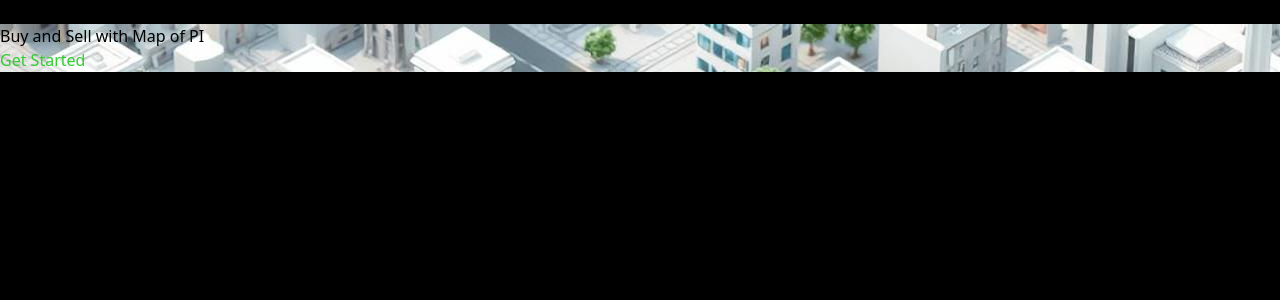
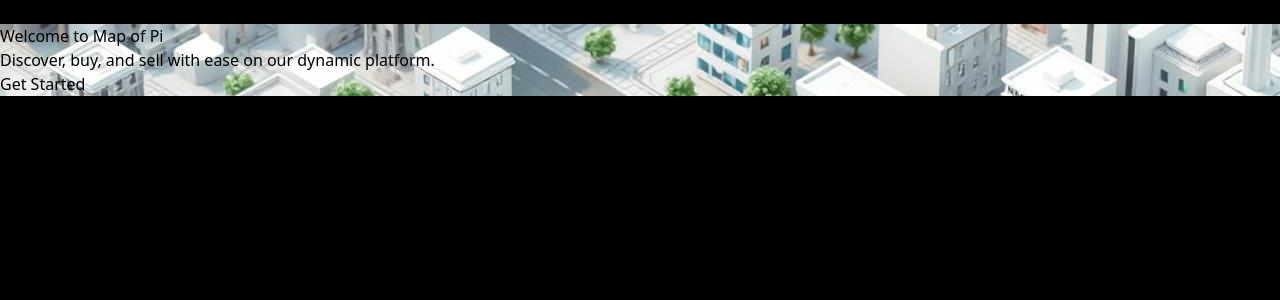
Before and after one commit to map-of-pi/map-web-dev, a React (Vite) app: page / in a window 1280 px wide. Shown: the top 300 px of the page. Built offline with nearby package versions, Linux system fonts and the light colour scheme.

Commit message:
style: add blurry layer over the hero-section

```diff
--- a/src/components/HeroSection.jsx
+++ b/src/components/HeroSection.jsx
@@ -12,13 +12,20 @@ const HeroSection = () => {
   return (
     <section
       ref={heroRef}
-      className="relative flex items-center justify-center h-screen bg-cover bg-center"
+      className='relative flex items-center justify-center h-screen bg-cover bg-center'
       style={{ backgroundImage: `url(${backgroundImage})` }}
     >
-      <div className="absolute inset-0 bg-primary opacity-50 blur-lg md:blur-none"></div>
-      <div className="z-10 text-center">
-        <h1 className="text-4xl md:text-6xl text-white font-bold">Buy and Sell with Map of PI</h1>
-        <button className="mt-6 px-8 py-3 bg-white text-primary rounded-full font-semibold hover:bg-primary hover:text-white transition-all duration-300 transform hover:scale-105">
+      {/* Blurred Background Overlay */}
+      <div className='absolute inset-0 bg-black bg-opacity-50 backdrop-blur-lg'></div>
+
+      <div className='relative z-10 text-center px-4'>
+        <h1 className='text-4xl md:text-6xl font-extrabold text-white tracking-tight leading-tight'>
+          Welcome to Map of Pi
+        </h1>
+        <p className='mt-4 text-lg md:text-xl text-gray-200 max-w-2xl mx-auto'>
+          Discover, buy, and sell with ease on our dynamic platform.
+        </p>
+        <button className='mt-8 px-8 py-3 bg-primary text-black font-semibold rounded-full transition duration-300 hover:bg-white hover:text-primary transform hover:scale-105 shadow-md'>
           Get Started
         </button>
       </div>
```
